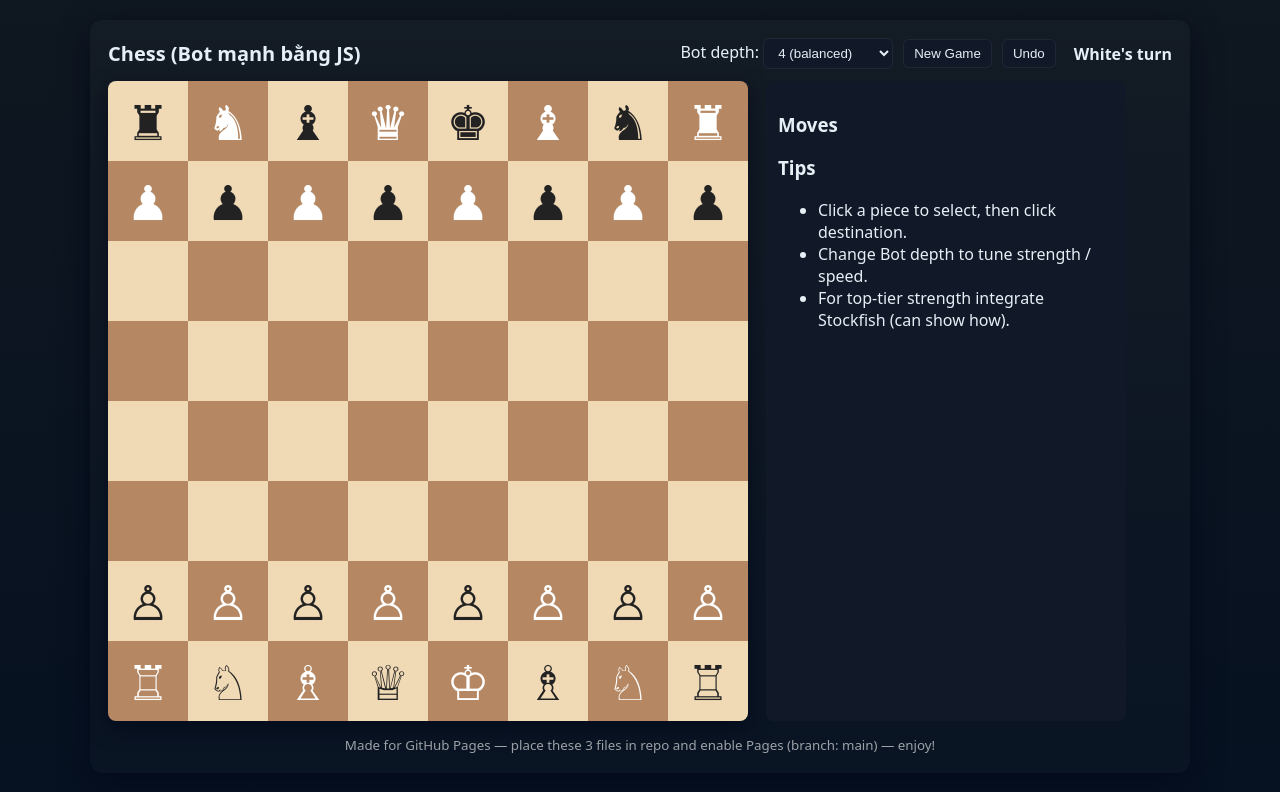
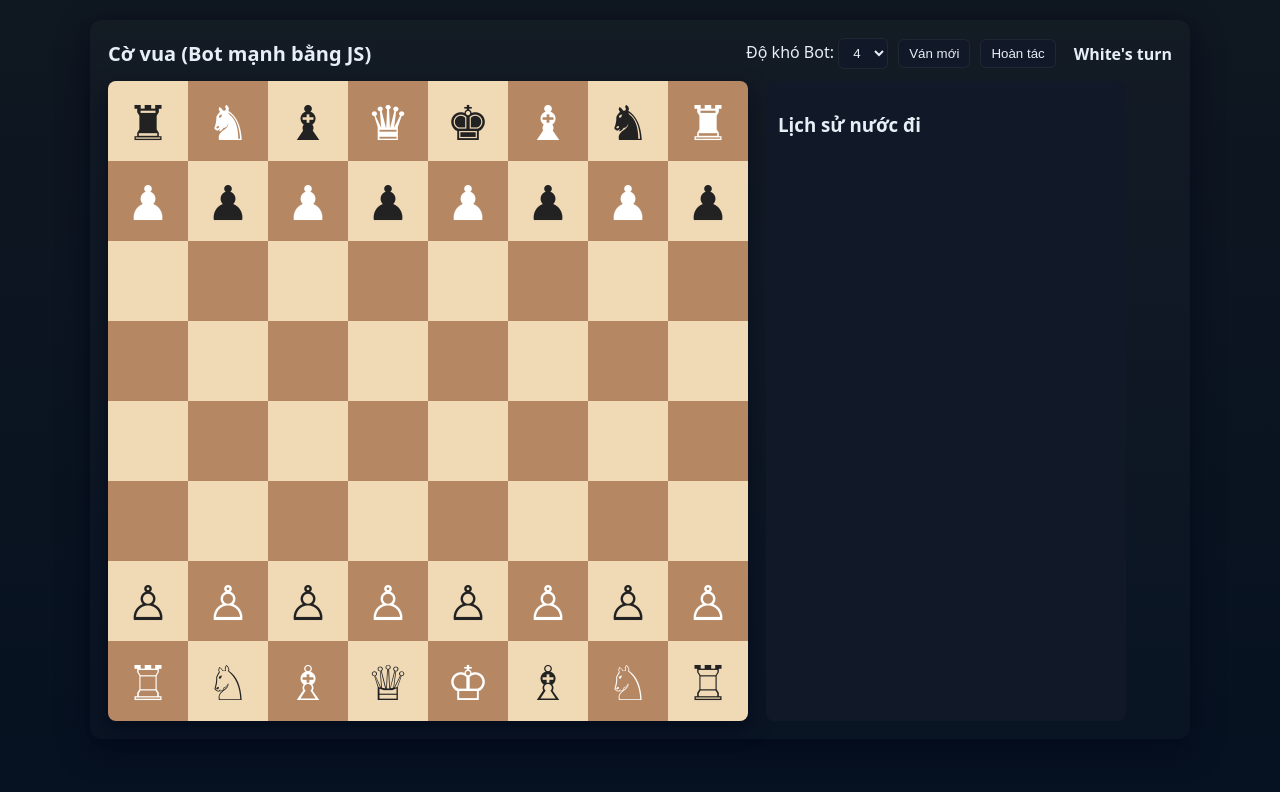
Before and after one commit to Hyakjbw/covua, a plain HTML site: page index.html in a window 1280 px wide. Drawn offline with Linux system fonts and the light colour scheme.

Commit message:
Update index.html

```diff
--- a/index.html
+++ b/index.html
@@ -1,49 +1,37 @@
-<!doctype html>
+<!DOCTYPE html>
 <html lang="vi">
 <head>
-  <meta charset="utf-8" />
-  <meta name="viewport" content="width=device-width,initial-scale=1" />
-  <title>Chess - Strong JS Bot</title>
-  <link rel="stylesheet" href="style.css" />
+  <meta charset="UTF-8">
+  <meta name="viewport" content="width=device-width, initial-scale=1.0">
+  <title>Cờ vua - Bot mạnh bằng JS</title>
+  <link rel="stylesheet" href="style.css">
 </head>
 <body>
   <div class="container">
     <header>
-      <h1>Chess (Bot mạnh bằng JS)</h1>
+      <h1>Cờ vua (Bot mạnh bằng JS)</h1>
       <div class="controls">
-        <label>Bot depth:
+        <label>Độ khó Bot:
           <select id="botDepth">
-            <option value="2">2 (fast)</option>
+            <option value="2">2</option>
             <option value="3">3</option>
-            <option value="4" selected>4 (balanced)</option>
-            <option value="5">5 (slow/strong)</option>
+            <option value="4" selected>4</option>
+            <option value="5">5</option>
           </select>
         </label>
-        <button id="newGame">New Game</button>
-        <button id="undoBtn">Undo</button>
+        <button id="newGame">Ván mới</button>
+        <button id="undoBtn">Hoàn tác</button>
         <span id="status"></span>
       </div>
     </header>
 
     <main>
       <div id="board" class="board"></div>
-
       <aside class="sidebar">
-        <h3>Moves</h3>
-        <ol id="movelist" class="movelist"></ol>
-
-        <h3>Tips</h3>
-        <ul>
-          <li>Click a piece to select, then click destination.</li>
-          <li>Change Bot depth to tune strength / speed.</li>
-          <li>For top-tier strength integrate Stockfish (can show how).</li>
-        </ul>
+        <h3>Lịch sử nước đi</h3>
+        <ol id="movelist"></ol>
       </aside>
     </main>
-
-    <footer>
-      <small>Made for GitHub Pages — place these 3 files in repo and enable Pages (branch: main) — enjoy!</small>
-    </footer>
   </div>
 
   <script src="script.js"></script>
```
